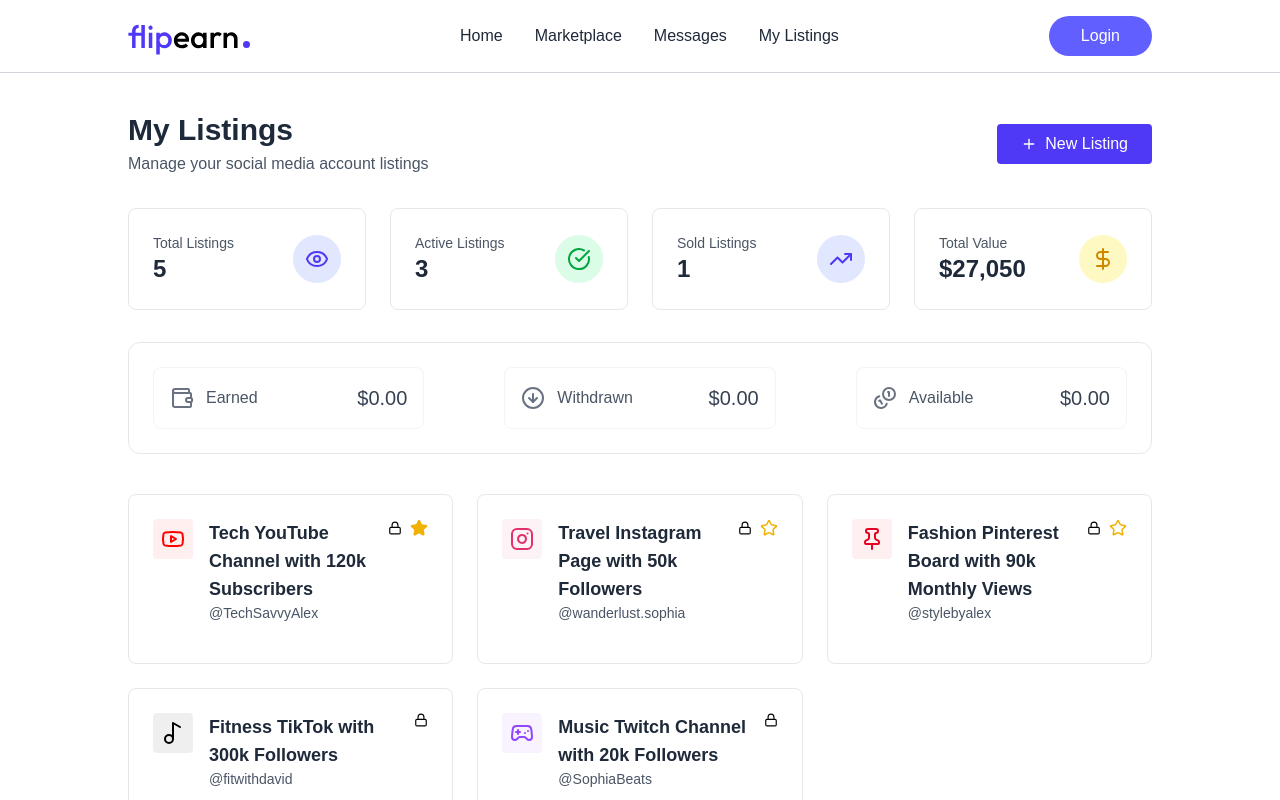
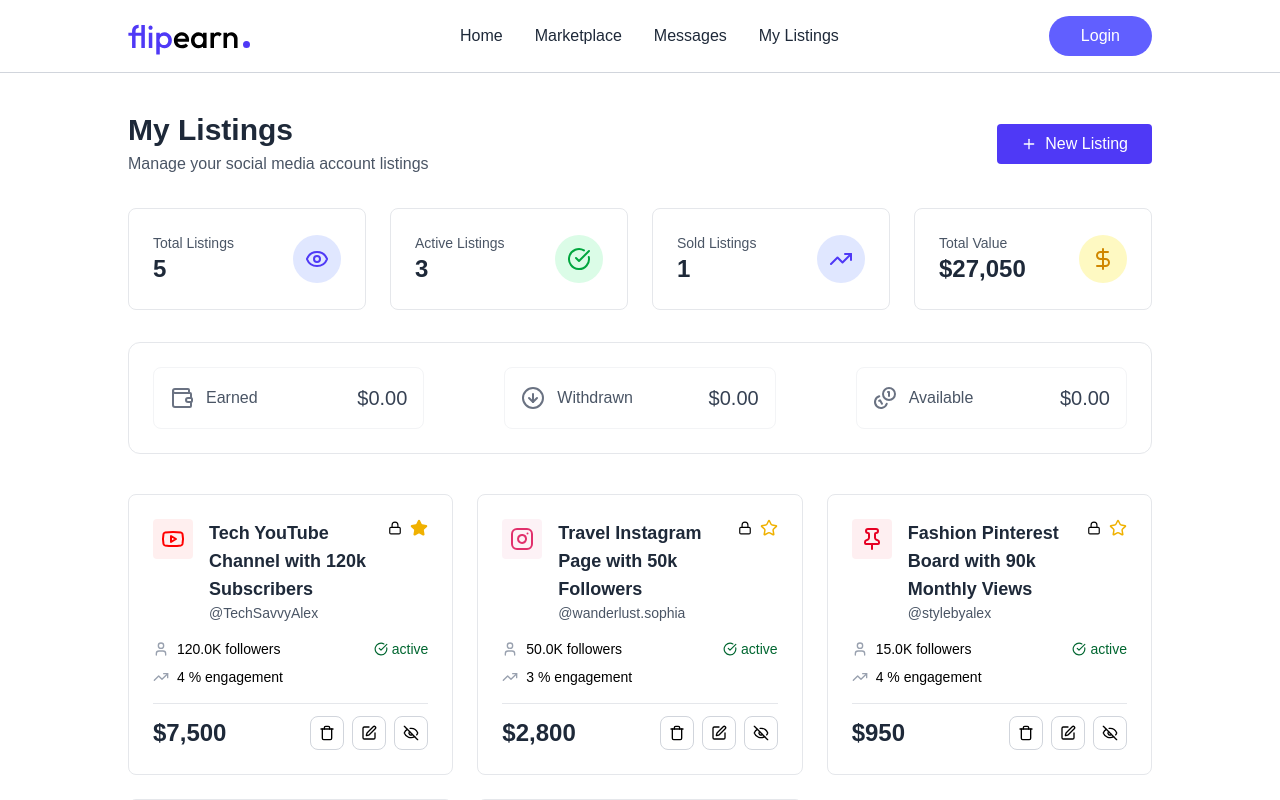
Before and after one commit to jahedripon9/Social-Media-Marketplace, a React (Vite) app in the folder client/: page /my-listing in a window 1280 px wide. Shown: the top 800 px of the page. Built offline with nearby package versions, Linux system fonts and the light colour scheme; no server answers; a web font is replaced by a local one.

Commit message:
upgrade listing dashboard with credential tracking, featured listings, status management, and improved UI

```diff
--- a/client/src/pages/MyListing.jsx
+++ b/client/src/pages/MyListing.jsx
@@ -1,4 +1,4 @@
-import { ArrowDownCircleIcon, CheckCircle, CoinsIcon, DollarSign, Eye, Lock, Plus, StarIcon, TrendingUp, WalletIcon } from 'lucide-react';
+import { ArrowDownCircleIcon, BanIcon, CheckCircle, Clock, CoinsIcon, DollarSign, Edit, Eye, EyeIcon, EyeOffIcon, Lock, Plus, StarIcon, TrashIcon, TrendingUp, User, WalletIcon, XCircle } from 'lucide-react';
 import React from 'react'
 import { useSelector } from 'react-redux'
 import { useNavigate } from 'react-router-dom';
@@ -13,6 +13,52 @@ const MyListing = () => {
   const totalValue = userListings.reduce((sum, listing) => sum + (listing.price || 0), 0);
   const activeListings = userListings.filter((listing) => listing.status === 'active').length;
   const soldListings = userListings.filter((listing) => listing.status === 'sold').length;
+
+  const formatNumber = (num) => {
+    if (num >= 1000000) return (num / 1000000).toFixed(1) + "M";
+    if (num >= 1000) return (num / 1000).toFixed(1) + "K";
+    return num?.toString() || "0";
+  }
+
+  const getStatusIcon = (status) => {
+    switch (status) {
+      case "active":
+        return <CheckCircle className='size-3.5' />
+      case "ban":
+        return <BanIcon className='size-3.5' />
+      case "sold":
+        return <DollarSign className='size-3.5' />
+      case "inactive":
+        return <XCircle className='size-3.5' />
+      default:
+        return <Clock className='size-3.5' />;
+    }
+  }
+
+  const getStatusColor = (status) => {
+    switch (status) {
+      case "active":
+        return 'text-green-800';
+      case "ban":
+        return 'text-red-800';
+      case "sold":
+        return 'text-indigo-800';
+      case "inactive":
+        return 'text-gray-800';
+      default:
+        return 'text-gray-800';
+    }
+  }
+
+  const toggleStatus = async (listingId) => {
+
+  }
+  const deleteListing = async (listingId) => {
+
+  }
+  const markAsFeatured = async (listingId) => {
+
+  }
 
 
   return (
@@ -100,13 +146,56 @@ const MyListing = () => {
                             </div>
                           </div>
                           {listing.status === "active" && (
-                            <StarIcon size={18} className={`text-yellow-500 cursor-pointer ${listing.featured && "fill-yellow-500"}`} />
+                            <StarIcon
+                              onClick={() => markAsFeatured(listing.id)}
+                              size={18} className={`text-yellow-500 cursor-pointer ${listing.featured && "fill-yellow-500"}`} />
                           )}
                         </div>
                       </div>
                       <p className='text-sm text-gray-600'><span>@{listing.username}</span></p>
                     </div>
                   </div>
+
+                  <div className="space-y-4">
+                    <div className='grid grid-cols-2 gap-2 text-sm'>
+                      <div className='flex items-center space-x-2'>
+                        <User className='size-4 text-gray-400' />
+                        <span>{formatNumber(listing.followers_count)} followers</span>
+                      </div>
+                      <span className={`flex items-center justify-end gap-1 ${getStatusColor(listing.status)}`}>
+                        {getStatusIcon(listing.status)}{" "} <span>{listing.status}</span>
+                      </span>
+                      <div className='flex items-center space-x-2'>
+                        <TrendingUp className='size-4 text-gray-400' />
+                        <span>{listing.engagement_rate} % engagement</span>
+                      </div>
+                    </div>
+
+                    <div className='flex items-center justify-between pt-3 border-t border-gray-200'>
+                      <span className='text-2xl font-bold text-gray-800'>
+                        {currency}
+                        {listing.price.toLocaleString()}
+                      </span>
+
+                      <div className='flex items-center space-x-2'>
+                        {listing.status !== "sold" && (
+                          <button onClick={() => deleteListing(listing.id)} className='p-2 border border-gray-300 rounded-lg hover:bg-gray-50 hover:text-red-500'>
+                            <TrashIcon className="size-4" />
+                          </button>
+                        )}
+                        <button onClick={() => navigate(`/edit-listing/${listing.id}`)} className='p-2 border border-gray-300 rounded-lg hover:bg-gray-50 hover:text-indigo-500'>
+                          <Edit className="size-4" />
+                        </button>
+                        <button onClick={() => toggleStatus(listing.id)} className='p-2 border border-gray-300 rounded-lg hover:bg-gray-50 hover:text-purple-600'>
+                          {listing.status === "active" && (<EyeOffIcon className='size-4' />)}
+                          {listing.status !== "active" && (<EyeIcon className='size-4' />)}
+                        </button>
+                      </div>
+
+                    </div>
+
+                  </div>
+
                 </div>
               </div>
             ))}
@@ -114,7 +203,11 @@ const MyListing = () => {
           </div>
         )
       }
+      {/* Footer */}
 
+      <div className='bg-white border-t border-gray-200 py-4 mt-28 text-center '>
+        <p className='text-sm text-gray-500'>© 2026 <span className='text-indigo-500'>Web Builder Bangladesh</span>. All rights reserved</p>
+      </div>
     </div>
   )
 }
```
